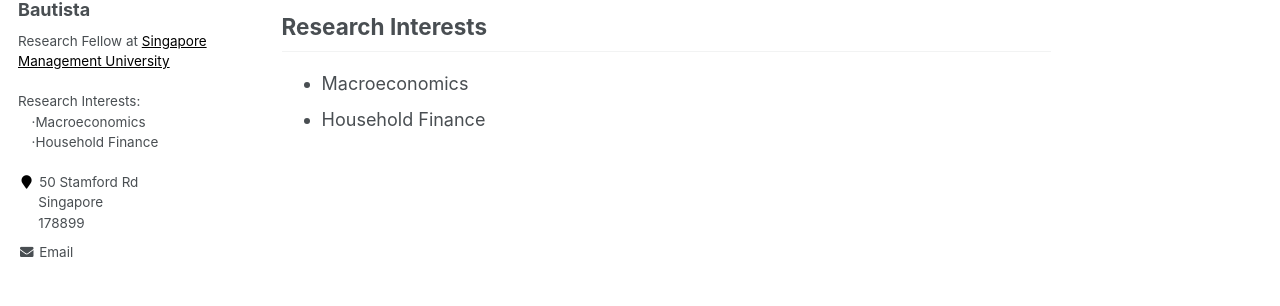
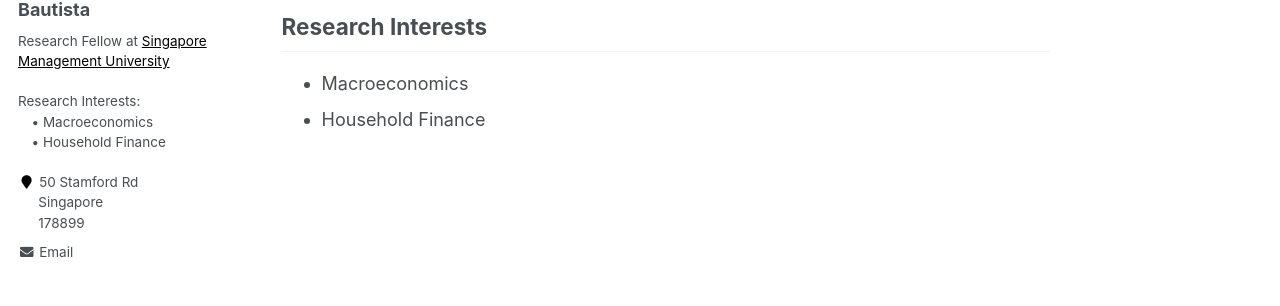
Before and after one commit to xmgbautista/xmgbautista.github.io, a Jekyll site: the page built from _pages/about.md, in a window 1280 px wide. Shown: the part 341-647 px from the top of the page. Built offline with Jekyll 4.4.1, drawn with Linux system fonts in a browser that asks for light colours.

Commit message:
Update _config.yml

```diff
--- a/_config.yml
+++ b/_config.yml
@@ -82,7 +82,7 @@
 author:
   name             : "Xavier Martin G. Bautista"
   avatar           : "avatar/bautista_headshot.png"
-  bio              : "Research Fellow at <a style='color: black;' href='https://skbi.smu.edu.sg/'>Singapore Management University</a><br><br>Research Interests:<br>&emsp;&#183;Macroeconomics<br>&emsp;&#183;Household Finance"
+  bio              : "Research Fellow at <a style='color: black;' href='https://skbi.smu.edu.sg/'>Singapore Management University</a><br><br>Research Interests:<br>&emsp;&#8226; Macroeconomics<br>&emsp;&#8226; Household Finance"
   location         : "50 Stamford Rd <br> &ensp;&emsp;Singapore <br> &ensp;&emsp;178899"
   employer         :
   pubmed           :
```
